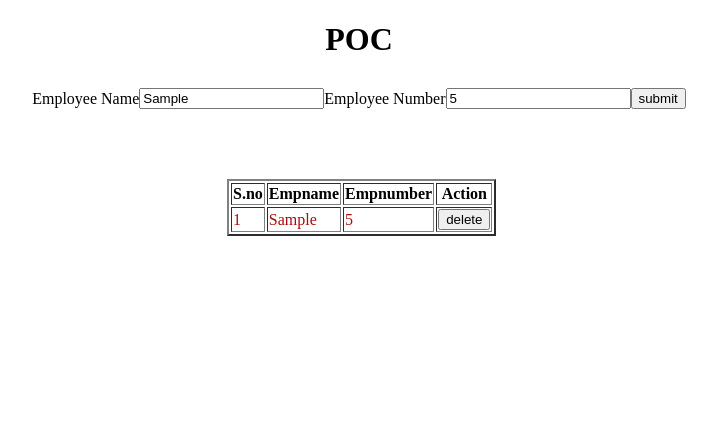
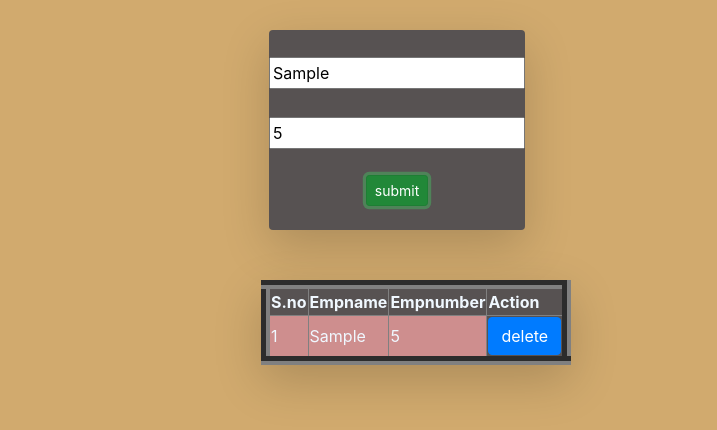
Before and after one commit to ShubhamEng99/angular-, an Angular app: page / in a window 1280 px wide. Both pictures are taken after typing "Sample", "5" into the empty fields and a click on the button "submit". Shown: the top 430 px of the page, without its empty margins (281-998 px from the left). Built offline with nearby package versions, Linux system fonts and the light colour scheme.

Commit message:
first commit

```diff
--- a/src/app/app.component.html
+++ b/src/app/app.component.html
@@ -1,13 +1,11 @@
-<h1>POC</h1>
-<div id="box">
-<label for="empname">Employee Name</label>
-<input type="text"id="empname" [(ngModel)]="Empname">
-
-<label for="empnumber">Employee Number</label>
-<input type="number"id="empnumber"[(ngModel)]="Empnumber">
-<button (click)="submit()">submit</button>
+<div id="box"class="shadow-lg p-3 mb-5 bg-body rounded">
+<input type="text"[(ngModel)]="Empname"placeholder="Employee Name">
+<br>
+<input type="number"[(ngModel)]="Empnumber"placeholder="Employee Number">
+<br>
+<button (click)="submit()"class="btn btn-success btn-sm">submit</button>
 </div>
-<table border="2">
+<table border="9"class="shadow-lg p-3 mb-5 bg-body rounded">
     <tr>
         <th>S.no</th>
         <th>Empname</th>
@@ -16,7 +14,7 @@
 
     </tr>
 
-    <tr *ngFor="let item of name">
+    <tr *ngFor="let item of data">
 
     <td *ngIf="item.number%2==0"class="g">{{item.sno}}</td>
     <td *ngIf="item.number%2!=0"class="r">{{item.sno}}</td>
@@ -24,6 +22,6 @@
     <td *ngIf="item.number%2!=0"class="r">{{item.name}}</td>
     <td *ngIf="item.number%2==0"class="g">{{item.number}}</td>
     <td *ngIf="item.number%2!=0"class="r">{{item.number}}</td>
-    <td><button>delete</button></td>
+    <td><button (click)="delete(item.index)" class="btn btn-primary">delete</button></td>
 </tr>
 </table>
--- a/src/app/app.component.ts
+++ b/src/app/app.component.ts
@@ -1,3 +1,4 @@
+import { mapToMapExpression } from '@angular/compiler/src/render3/util';
 import { Component } from '@angular/core';
 
 @Component({
@@ -8,25 +9,27 @@ import { Component } from '@angular/core';
 export class AppComponent {
   title = 'todo';
   Empname='';
-  Empnumber:any;
-  name=[];
+  Empnumber='';
+  data=[];
   details={}
+ index=0;
   Sno=1;
-
   submit(){
-
-    this.details={
+   this.details={
       sno:this.Sno,
       name:this.Empname,
       number:this.Empnumber,
-      }
-
-    this.name.push(this.details);
+      index:this.index
+}
+   this.data.push(this.details);
    this.Sno++;
-  }
-
-  delete(){
-
-  }
-
-  }
+   this.index++;
+}
+  delete(index){
+   this.data.splice(index,1);
+   for(let i=index;i<this.data.length;i++){
+     this.data[i].index--;
+     this.data[i].sno--;
+   }
+}
+}
--- a/src/index.html
+++ b/src/index.html
@@ -10,7 +10,7 @@
 <body>
 
   <app-root>
-    <h1> heading</h1>
+
   </app-root>
 </body>
 </html>
--- a/src/styles.css
+++ b/src/styles.css
@@ -1,21 +1,41 @@
 /* You can add global styles to this file, and also import other style files */
+@import 'bootstrap/dist/css/bootstrap.min.css';
 h1{
     text-align: center;
+}
+input{
+    padding: 2px;
+    margin: 2px;
+}
+body{
+    background-color: rgb(209, 170, 110);
 }
 
 #box{
     display: flex;
     justify-content: center;
     align-items: center;
+    flex-direction: column;
    margin-top: 30px;
+   background-color: rgb(87, 82, 82);
+   width: 20%;
+   margin-left: 550px;
+   height: 200px;
 }
 table{
-    margin-top: 70px;
-    margin-left: 500px;
+    margin-top: 50px;
+    margin-left: 542px;
+  background-color: rgb(87, 82, 82);
 }
 .g{
-    color: rgb(31, 218, 31);
+    background-color: rgb(124, 189, 124);
+    color: aliceblue;
 }
 .r{
-    color:rgb(168, 12, 12);
+    background-color:rgb(206, 142, 142);
+    color: aliceblue;
 }
+
+th{
+    color: aliceblue;
+}
```
